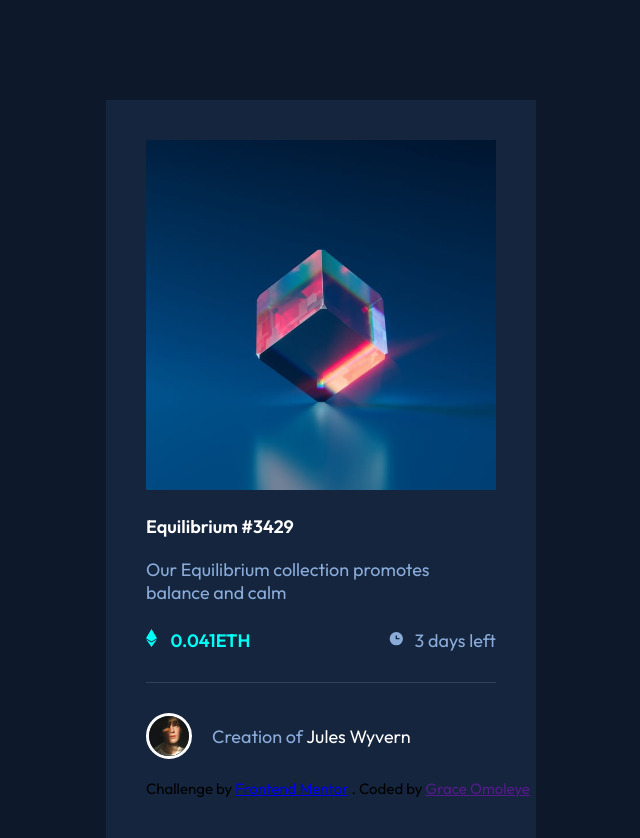
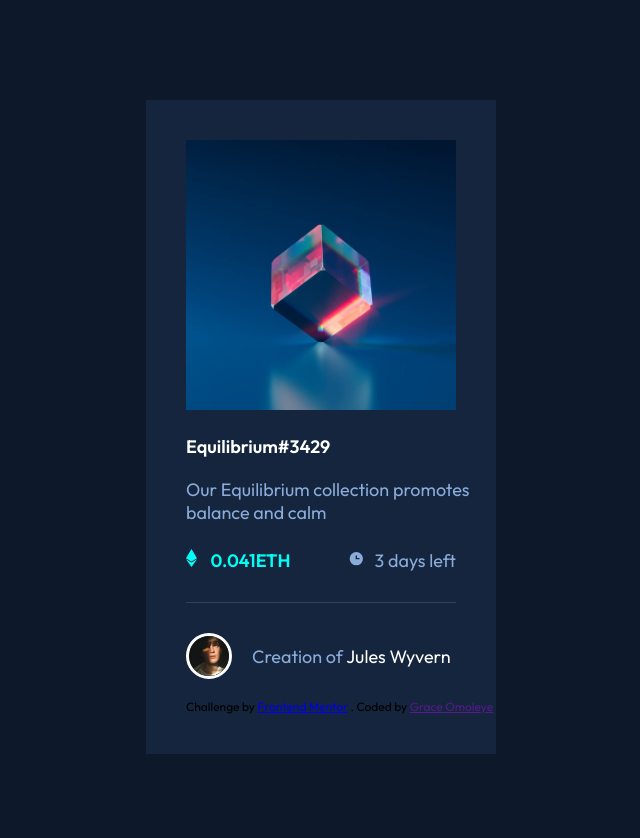
Before and after one commit to Graceomole/Preview-card, a plain HTML site: page index.html in a window 1280 px wide. Shown: the whole page, without its empty margins (319-959 px from the left). After the commit the page ends 800 px from the top, so only its background shows below. Drawn offline with Linux system fonts and the light colour scheme.

Commit message:
My first commit

```diff
--- a/index.html
+++ b/index.html
@@ -4,7 +4,7 @@
     <meta charset="UTF-8">
     <meta http-equiv="X-UA-Compatible" content="IE=edge">
     <meta name="viewport" content="width=device-width, initial-scale=1.0">
-    <title>Frontend menton | NFT preview card</title>
+    <title>Frontend mentor | NFT preview card</title>
     <link rel="icon" type="image/x-icon" href="images/favicon.ico" >
     <link rel="stylesheet" href="style.css">
 </head>
@@ -13,7 +13,7 @@
     <img  id="etherum" src="images/image-equilibrium.jpg" alt="an equilibrium image" >
     <div class="box" ><img src="/images/icon-view.svg" alt="an icon"></div>
     <div class="content">
-        <p class="top">Equilibrium #3429</p>
+        <p class="top">Equilibrium#3429</p>
         <p class=" summary">Our Equilibrium collection promotes balance and calm</p>
         <ul>
         <li><img src="images/icon-ethereum.svg" alt="a picture of etherum"> 0.041ETH</li>
--- a/style.css
+++ b/style.css
@@ -10,12 +10,15 @@ body {
     font-size: 18px;
     background-color: hsl(217, 54%, 11%);
     padding-top: 100px;
+    padding-bottom: 10px;
     border-radius: 2px;
+    margin: 0px auto 0px;
 }
 
 .container {
     padding: 40px;
     background-color:  hsl(216, 50%, 16%);
+
 }
 
 .container #etherum {
@@ -27,7 +30,6 @@ ul {
     list-style-type: none;
     display: flex;
     justify-content: space-between;
-    /* align-items: centre; */
     border-bottom: 1px solid hsl(215, 32%, 27%);
     padding-bottom: 30px;
 }
@@ -85,7 +87,7 @@ ul :last-child {
 
  .content > .information {
     width: 400px;
-    font-size: 15px;
+    font-size: 12px;
 }
 
 .content > .top:hover {
@@ -107,8 +109,8 @@ ul :last-child {
     position: absolute;
     background-color: hsl(178, 100%, 50% ,60% ) ;
     top:140px;
-    width: 350px;
-    height:350px;
+    width: 270px;
+    height:270px;
     z-index: 999;
     opacity: 0;
     transition: opacity 0.5s ease-in-out;
@@ -129,9 +131,11 @@ ul :last-child {
 
 
 @media (min-width: 375px) {
-    .container {
+    body {
         width: 350px;
         margin: 0px auto 0px;
+        border-radius: 2px;
+
     }
 
 
```
Also changed, not shown: 1 other file.
